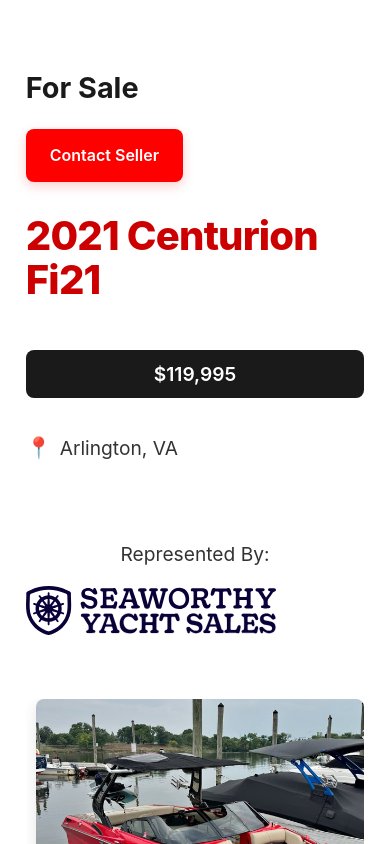
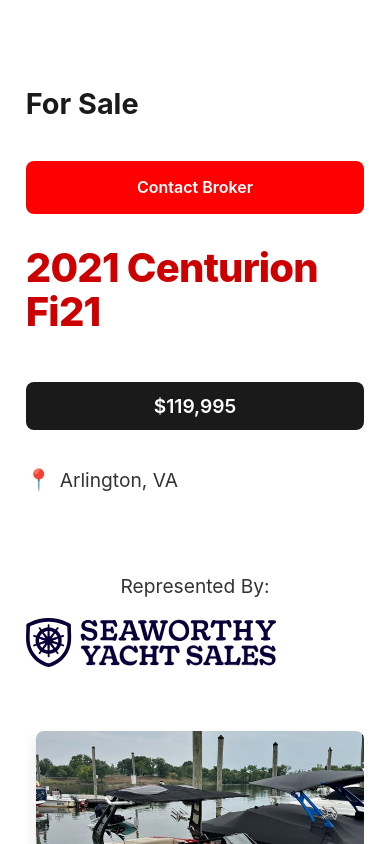
Before and after one commit to tjcandesign/boat, a React (Vite) app: page / in a window 390 px wide. Shown: the top 844 px of the page. Built offline with nearby package versions, Linux system fonts and the light colour scheme.

Commit message:
Update button text to 'Contact Broker' and improve mobile styling

```diff
--- a/src/App.jsx
+++ b/src/App.jsx
@@ -52,7 +52,7 @@
           <div className="sticky-header">
             <div className="for-sale-label">For Sale</div>
             <a href="tel:+12026000069" className="cta-button">
-              Contact Seller
+              Contact Broker
             </a>
           </div>
           <div className="header-content">
--- a/src/styles/App.css
+++ b/src/styles/App.css
@@ -62,6 +62,24 @@
     align-items: center;
     padding: 1rem 2rem;
     margin: -2rem -2rem 2rem -2rem;
+  }
+}
+
+@media (max-width: 767px) {
+  .sticky-header {
+    order: 2;
+    margin-top: 1rem;
+  }
+
+  .sticky-header .cta-button {
+    width: 100%;
+    text-align: center;
+    box-shadow: none;
+    margin-top: 1rem;
+  }
+
+  .header-content {
+    order: 1;
   }
 }
 
```
